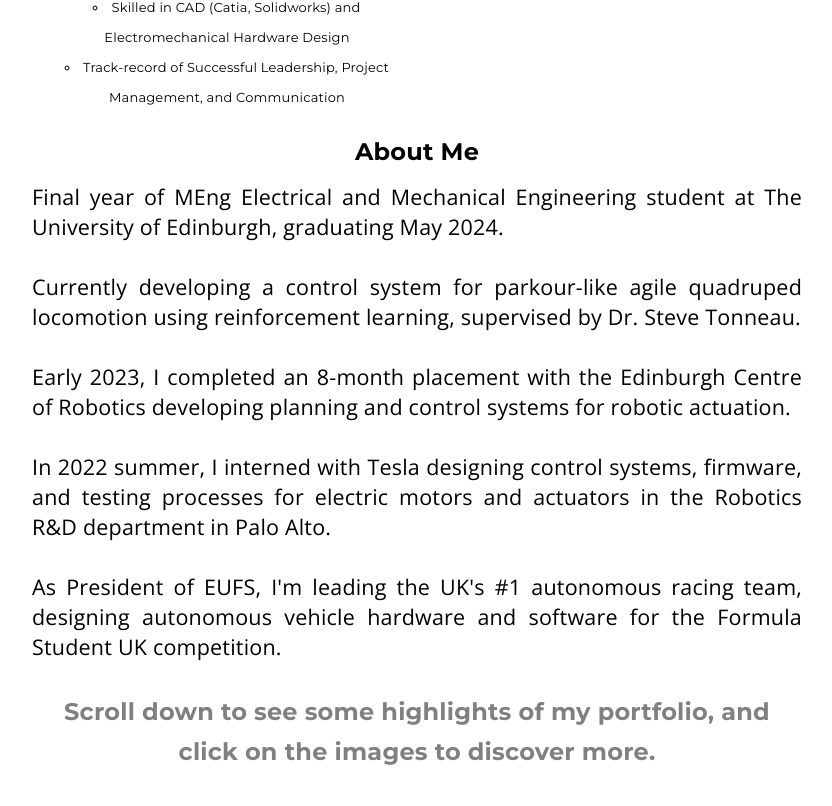
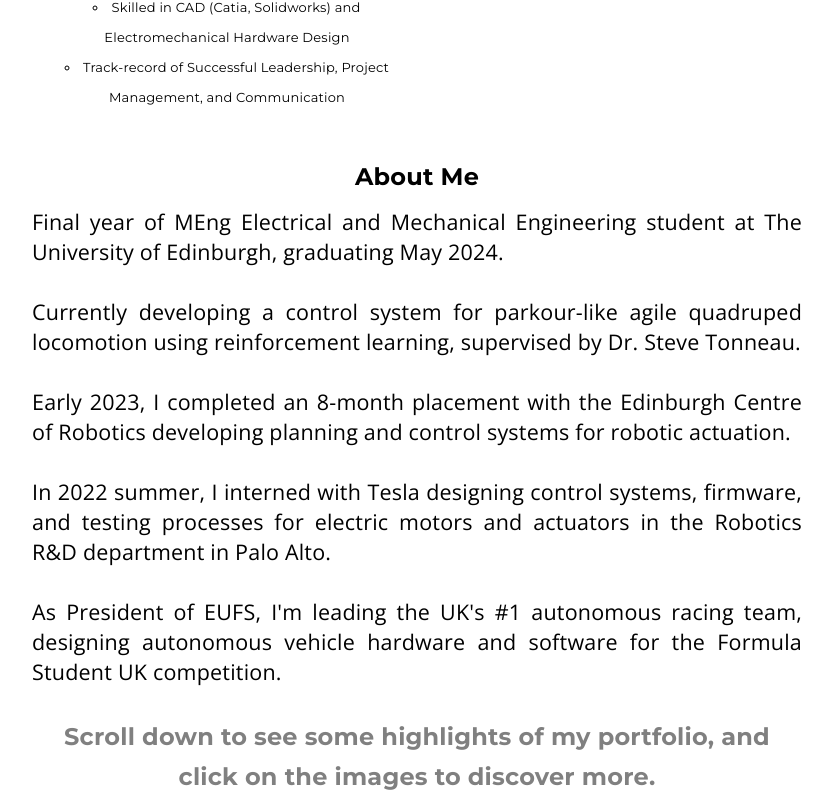
Before and after one commit to sandorfelber/sandorfelber.github.io, a website: page index.html in a window 1280 px wide. Shown: the part 1054-1860 px from the top of the page, without its empty margins (13-845 px from the left). Drawn offline with nearby package versions, Linux system fonts and the light colour scheme.

Commit message:
Update index.html

```diff
--- a/index.html
+++ b/index.html
@@ -101,7 +101,7 @@
             </div>
 
             <!-- About Me Section -->
-            <div class="span8" style="margin-left: 20px; margin-right: 20px;">
+            <div class="span8" style="margin-top: 25px; margin-left: 20px; margin-right: 20px;">
                 <h2 style="font-size: 24px; margin-top: 0;">About Me</h2>
                 <p style="font-size: 21.5px; text-align: justify; font-family: 'Open Sans', sans-serif;">
                     Final year of MEng Electrical and Mechanical Engineering student at The University of Edinburgh, graduating May 2024.
```
